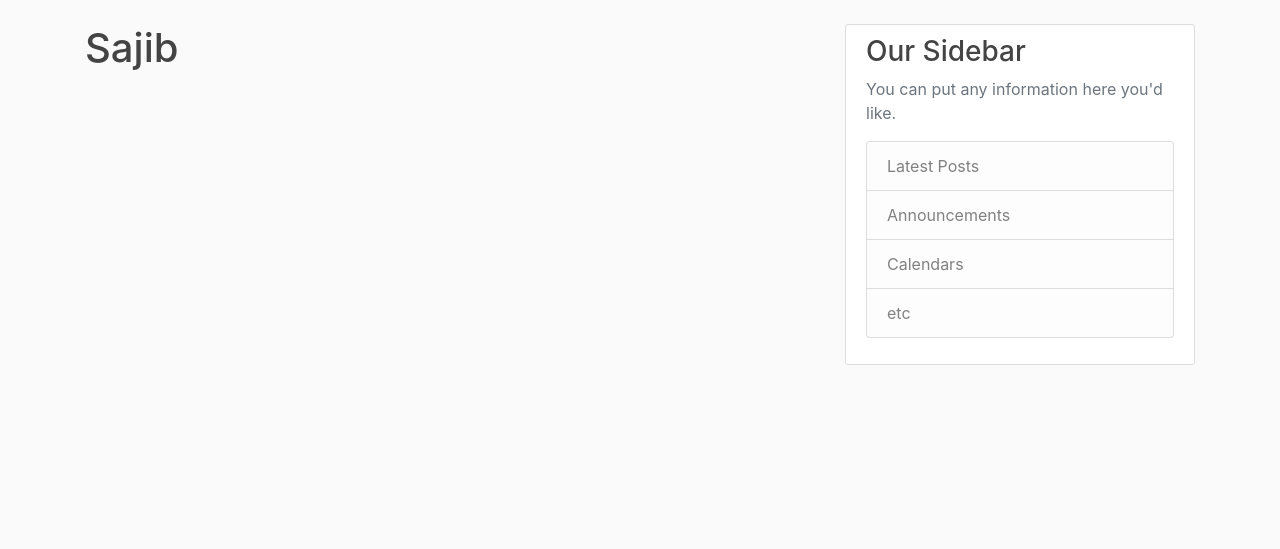
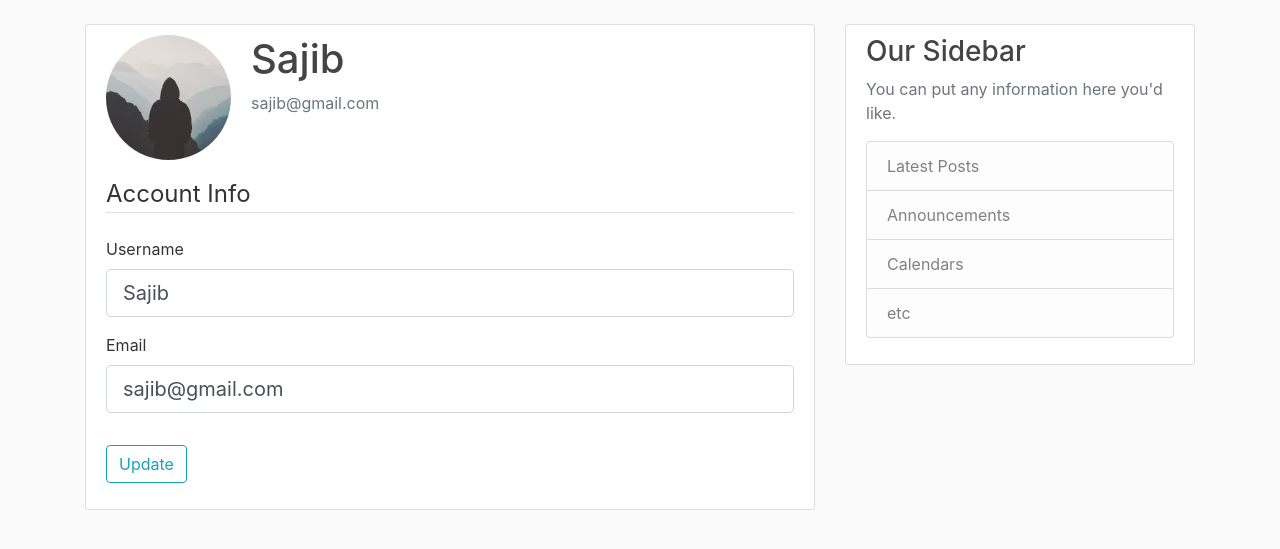
Before and after one commit to JMSajib/Flask-with-Docker, a Flask app: page /account in a window 1280 px wide. Shown: the part 56-605 px from the top of the page. Run offline with Flask 2, Linux system fonts and the light colour scheme; a user stored in the database is signed in; some libraries are stand-ins or nearby versions.

Commit message:
UserInfo update feature is added

```diff
--- a/Demoapp/forms.py
+++ b/Demoapp/forms.py
@@ -1,4 +1,5 @@
 from flask_wtf import FlaskForm
+from flask_login import current_user
 from wtforms import StringField,PasswordField,SubmitField,BooleanField
 from wtforms.validators import DataRequired,Length,Email,EqualTo,ValidationError
 from Demoapp.models import User
@@ -30,3 +31,24 @@ class LoginForm(FlaskForm):
     password = PasswordField('Password',validators=[DataRequired()])
     remember = BooleanField('Remember Me')
     submit = SubmitField('Login')
+
+
+class UpdateAccountForm(FlaskForm):
+    username = StringField('Username',
+                           validators=[DataRequired(),Length(min=2,max=20)])
+    email = StringField('Email',validators=[DataRequired(),Email()])
+    submit = SubmitField('Update')
+
+    def validate_username(self,username):
+        if username.data != current_user.username:
+            user = User.query.filter_by(username=username.data).first()
+            if user:
+                raise ValidationError("Username Already Exist")
+        return username
+
+    def validate_email(self,email):
+        if email.data != current_user.email:
+            email = User.query.filter_by(email=email.data).first()
+            if email:
+                raise ValidationError("Email Already Exist")
+        return email
--- a/Demoapp/routes.py
+++ b/Demoapp/routes.py
@@ -1,6 +1,6 @@
 from flask import render_template,url_for,flash,redirect,request
 from Demoapp import app,db,bcrypt
-from Demoapp.forms import RegistrationForm,LoginForm
+from Demoapp.forms import RegistrationForm,LoginForm,UpdateAccountForm
 from Demoapp.models import Post,User
 from flask_login import login_user,current_user,logout_user,login_required
 
@@ -75,7 +75,20 @@ def logout():
     return redirect(url_for('home'))
 
 
-@app.route('/account')
+@app.route('/account',methods=['GET','POST'])
 @login_required
 def account():
-    return render_template('account.html',title='Acount')
+    form = UpdateAccountForm()
+    if form.validate_on_submit():
+        current_user.username = form.username.data
+        current_user.email = form.email.data
+        db.session.commit()
+        flash("Your Account has been Updated",'success')
+        return redirect(url_for('account'))
+
+    elif request.method == 'GET':
+        form.username.data = current_user.username
+        form.email.data = current_user.email
+
+    image_file = url_for('static', filename='profile_pics/' + current_user.image_file)
+    return render_template('account.html',title='Acount',image_file=image_file,form=form)
--- a/Demoapp/templates/account.html
+++ b/Demoapp/templates/account.html
@@ -1,5 +1,51 @@
 {% extends "base.html" %}
 
 {% block content %}
-  <h1>{{current_user.username}}</h1>
+  <div class="content-section">
+    <div class="media">
+      <img class="rounded-circle account-img" src="{{image_file}}">
+      <div class="media-body">
+        <h2 class="account-heading">{{current_user.username}}</h2>
+        <p class="text-secondary">{{current_user.email}}</p>
+      </div>
+    </div>
+      <form method="POST" action="">
+        {{ form.hidden_tag() }}
+
+        <fieldset class="form-group">
+          <legend class="border-bottom mb-4">Account Info</legend>
+          <div class="form-group">
+              {{ form.username.label(class="form-control-label") }}
+              {% if form.username.errors %}
+                {{ form.username(class="form-control form-control-lg is-invalid") }}
+                <div class="invalid-feedback">
+                    {% for error in form.username.errors %}
+                      <span>{{error}}</span>
+                    {% endfor %}
+                </div>
+              {% else %}
+                {{ form.username(class="form-control form-control-lg") }}
+              {% endif %}
+          </div>
+
+          <div class="form-group">
+              {{ form.email.label(class="form-control-label") }}
+              {% if form.email.errors %}
+                {{ form.email(class="form-control form-control-lg is-invalid") }}
+                <div class="invalid-feedback">
+                    {% for error in form.email.errors %}
+                      <span>{{error}}</span>
+                    {% endfor %}
+                </div>
+              {% else %}
+                {{ form.email(class="form-control form-control-lg") }}
+              {% endif %}
+          </div>
+
+        </fieldset>
+        <div class="form-group">
+          {{ form.submit(class="btn btn-outline-info") }}
+        </div>
+      </form>
+  </div>
 {% endblock %}
```
Also changed, not shown: Demoapp/site.db, Demoapp/static/profile_pics/default.jpg (added).
